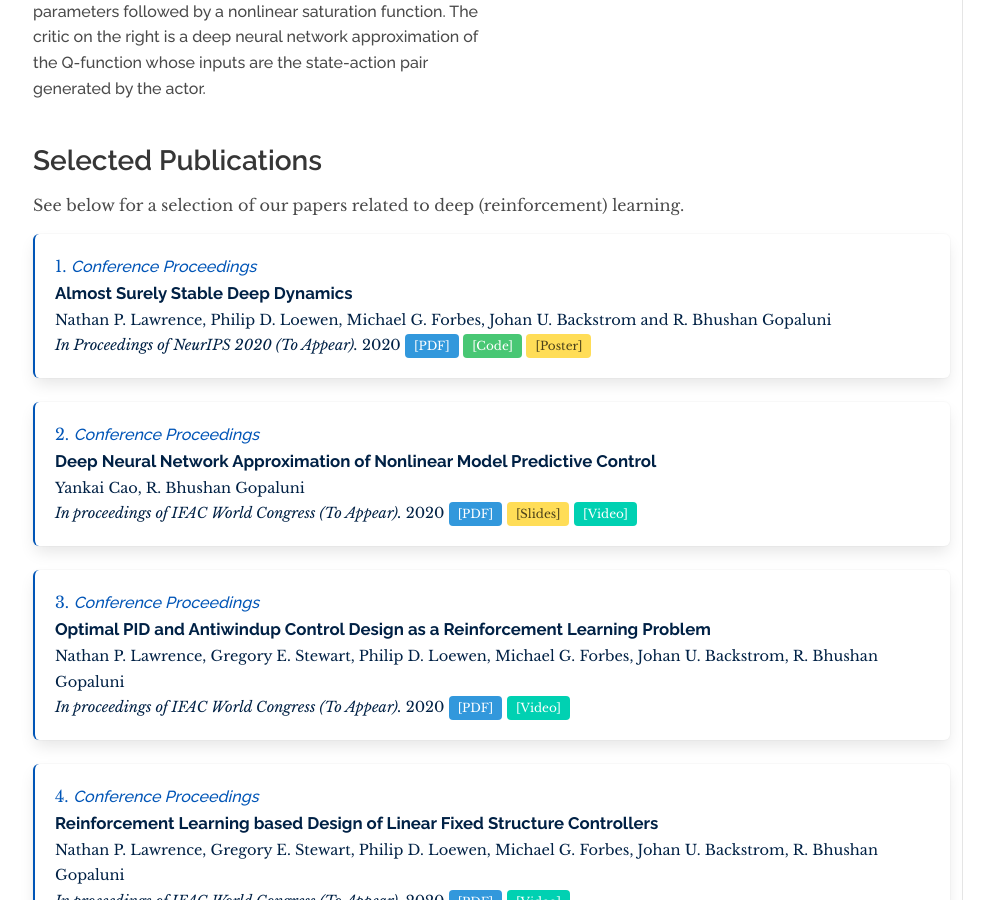
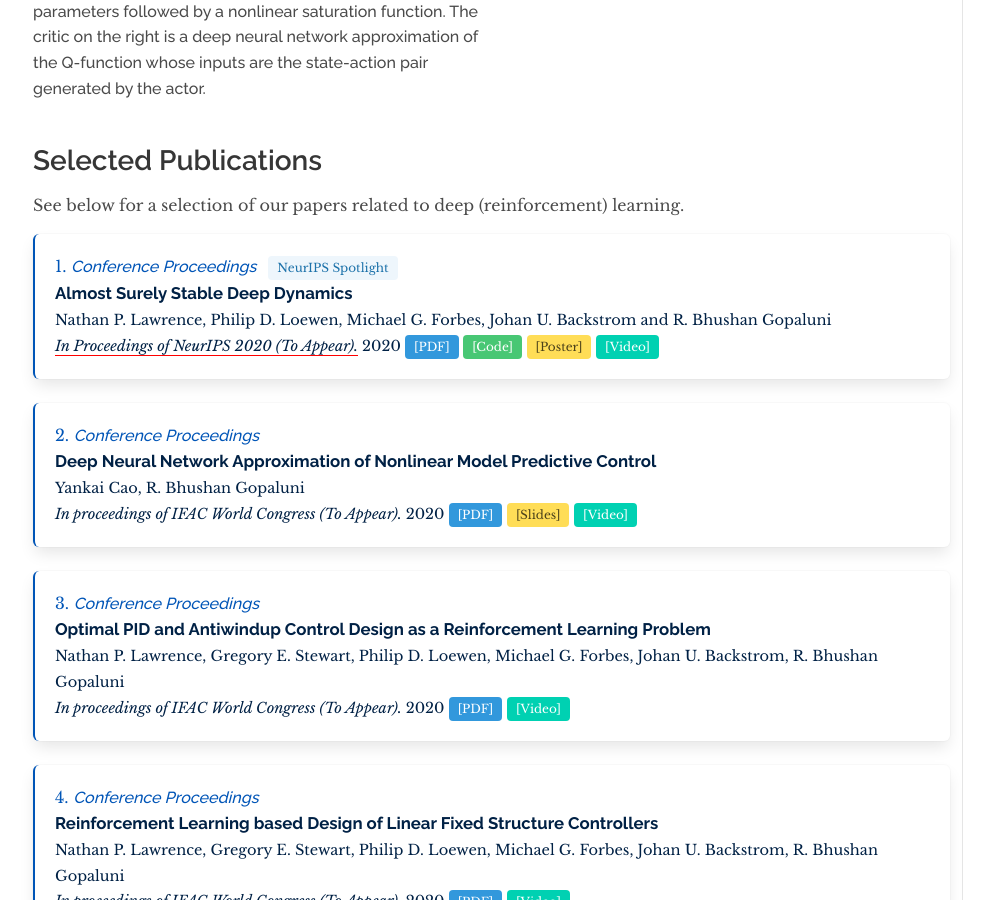
Before and after one commit to daisubc/daisubc.github.io, a Jekyll site: the page built from research/maintenancefreecontrollers.md, in a window 1280 px wide and 900 px high, scrolled down 2048 px. Shown: the whole window, without its empty margins (31-1025 px from the left). Built offline with Jekyll 4.4.1, drawn with Linux system fonts in a browser that asks for light colours; nearby versions of some CDN libraries.

Commit message:
update nips links

```diff
--- a/_data/publications.yml
+++ b/_data/publications.yml
@@ -11,8 +11,11 @@
   year: "2020"
   authors: "Nathan P. Lawrence, Philip D. Loewen, Michael G. Forbes, Johan U. Backstrom and R. Bhushan Gopaluni"
   journal: "In Proceedings of NeurIPS 2020 (To Appear)"
+  notes: "NeurIPS Spotlight"
   pdf: "2020C6_Lawrence_NeurIPS.pdf"
   code: "https://github.com/daisubc/stochastic_dynamics"
+  url: "https://proceedings.neurips.cc//paper_files/paper/2020/hash/daecf755df5b1d637033bb29b319c39a-Abstract.html"
+  video: "https://nips.cc/virtual/2020/protected/poster_daecf755df5b1d637033bb29b319c39a.html"
   poster: "https://figshare.com/articles/poster/Almost_Surely_Stable_Deep_Dynamics/13238408"
 
 - title: "Data-driven Dynamic Inferential Sensors Based on Causality Analysis"
```
